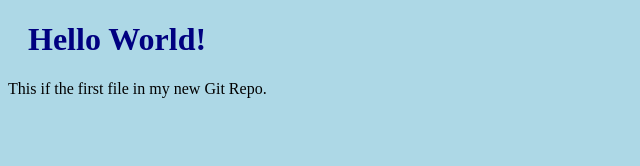
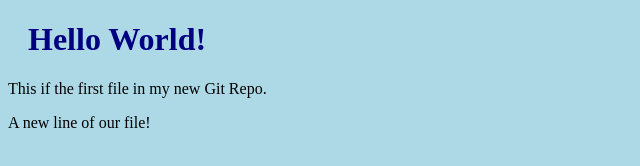
Before and after one commit to EddieNine/hello-world, a plain HTML site: page index.html in a window 1280 px wide. Shown: the whole page, without its empty margins (0-640 px from the left). Drawn offline with Linux system fonts and the light colour scheme.

Commit message:
Updated index.html with a new line

```diff
--- a/index.html
+++ b/index.html
@@ -8,5 +8,6 @@
 
 <h1>Hello World!</h1>
 <p>This if the first file in my new Git Repo.</p>
+<p>A new line of our file!</p>
 </body>
 </html
```
